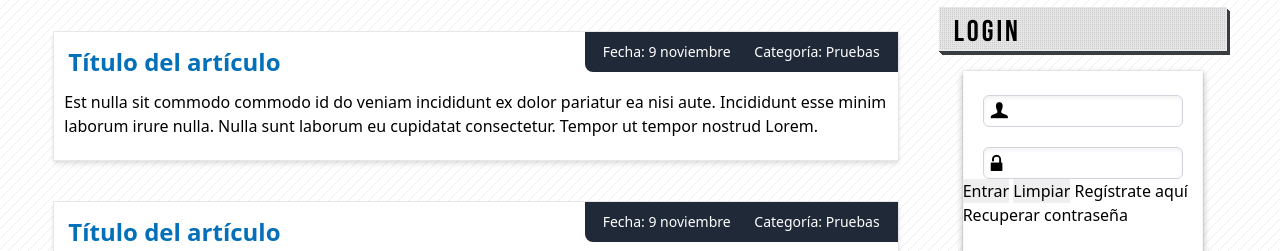
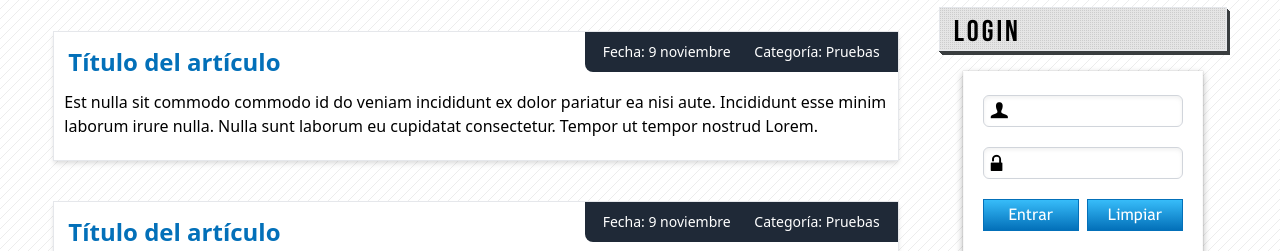
Before and after one commit to axSheru/curso-tailwind, a website: page index.html in a window 1280 px wide. Shown: the part 701-952 px from the top of the page. Drawn offline with nearby package versions, Linux system fonts and the light colour scheme; files that its build step writes are made by us from their sources.

Commit message:
FEAT: Se crearon y aplicaron componentes para aplicar estilos a los botones y links del login.

```diff
--- a/index.html
+++ b/index.html
@@ -216,11 +216,11 @@
                     <label for="password" class="login-icon text-xl ml-7 mt-6">w</label>
                     <input type="password" name="password" id="password" class="login-input"/>
 
-                    <input type="submit" value="Entrar" />
-                    <input type="reset" value="Limpiar" />
+                    <input type="submit" value="Entrar" class="login-button"/>
+                    <input type="reset" value="Limpiar" class="login-button ml-1"/>
 
-                    <a href="#">Regístrate aquí</a>
-                    <a href="#">Recuperar contraseña</a>
+                    <a href="#" class="login-link">Regístrate aquí</a>
+                    <a href="#" class="login-link">Recuperar contraseña</a>
                 </form>
             </div>
 
--- a/src/styles.css
+++ b/src/styles.css
@@ -297,4 +297,38 @@
       ;
     }
 
+    .login-button {
+      font-family: "TrebuchetMS";
+      @apply
+        w-24
+        h-8
+        mt-5
+        ml-5
+        mb-5
+        text-center
+        text-white
+        text-base
+        font-light
+        border
+        border-azul-oscuro
+        bg-gradient-to-b from-azul-claro to-azul-oscuro
+        rounded-none
+        cursor-pointer
+        transition
+        duration-300
+        hover:shadow-md
+      ;
+    }
+
+    .login-link {
+      @apply
+        block
+        ml-5
+        text-sm
+        text-gray-600
+        hover:underline
+        hover:text-azul-claro
+      ;
+    }
+
 }
```
